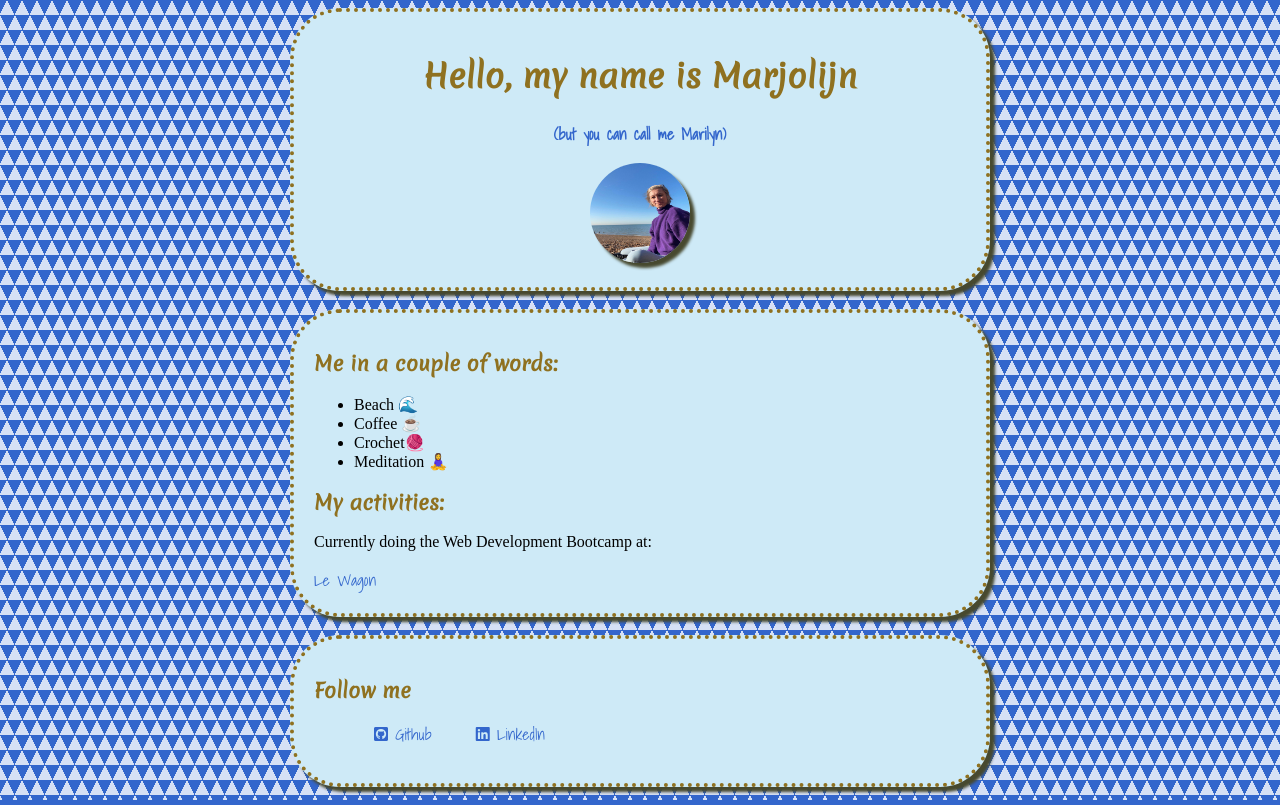
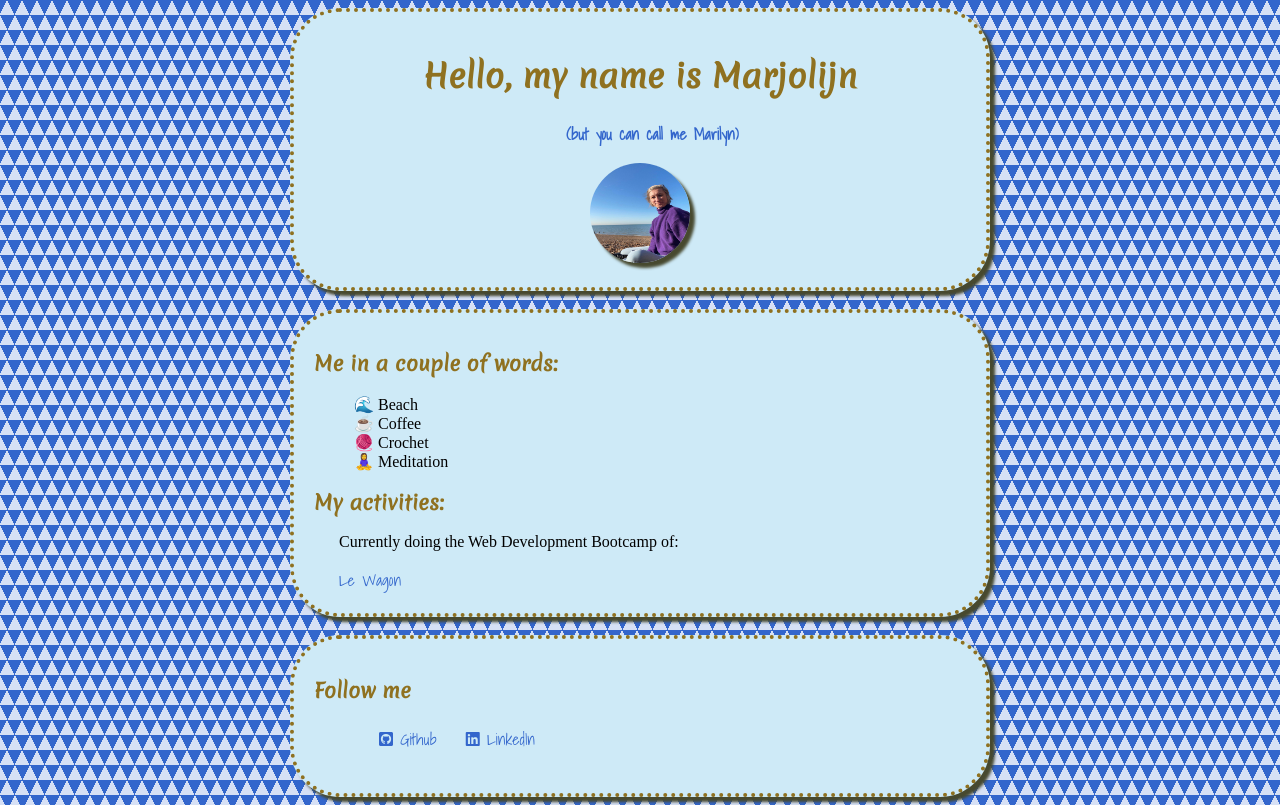
Before and after one commit to mrjln22/profile, a plain HTML site: page index.html in a window 1280 px wide. Drawn offline with Linux system fonts and the light colour scheme.

Commit message:
make my profile prettier

```diff
--- a/index.html
+++ b/index.html
@@ -29,16 +29,16 @@
 
         <div class="card-white">
           <h2>Me in a couple of words:</h2>
-            <p><ul>
-              <li>Beach 🌊 </li>
-              <li>Coffee ☕</li>
-              <li>Crochet🧶</li>
-              <li>Meditation 🧘‍♀️</li>
+            <p><ul style="list-style: none;">
+              <li>🌊 Beach </li>
+              <li>☕ Coffee </li>
+              <li>🧶 Crochet </li>
+              <li>🧘‍♀️ Meditation </li>
             </ul>
             </p>
           <h2> My activities:</h2>
-            <p>Currently doing the Web Development Bootcamp at:</p>
-            <a href = "https://www.lewagon.com/">Le Wagon</a>
+            <p>Currently doing the Web Development Bootcamp of:</p>
+            <a href = "https://www.lewagon.com/" target="_blank">Le Wagon</a>
         </div>
       </br>
 
@@ -46,12 +46,12 @@
           <h2>Follow me</h2>
             <ul class="list-inline">
               <li>
-                <a href="https://github.com/mrjln22">
+                <a href="https://github.com/mrjln22"  target="_blank">
                 <i class="fab fa-github-square"></i> Github
                 </a>
               </li>
               <li>
-                <a href="https://www.linkedin.com/in/marjolijnvanderree/">
+                <a href="https://www.linkedin.com/in/marjolijnvanderree/"   target="_blank">
                 <i class="fab fa-linkedin"></i> LinkedIn
                 </a>
               </li>
--- a/style.css
+++ b/style.css
@@ -20,6 +20,7 @@ background-size: 15px 30px;
   border-radius: 50px;
   box-shadow: 5px 5px 3px rgb(71, 73, 47);
   padding: 20px;
+  text-align: left;
 }
 
 #circle_photo_shadowed {
@@ -35,7 +36,7 @@ h1 {
   text-align: center;
 }
 #introduction {
-  text-align: center
+  text-align: center;
 }
 
 #introduction p {
@@ -51,6 +52,9 @@ h2 {
   line-height: normal;
   font-family: 'Merienda', cursive;
 }
+p{
+  padding-left: 25px;
+}
 
 a {
   font-family: 'Shadows Into Light', cursive;
@@ -58,12 +62,15 @@ a {
   color: #36c;
   font-weight: 400;
   font-size: 16px;
-}
+  padding-left: 25px;
+  }
+
 a:hover {
   color: rgb(223, 65, 188);
 }
 
 .list-inline li{
   display: inline-block;
-  padding: 0px 20px;
-}
+  padding: 5px 0px;
+  padding-inline-start: 0px;
+  }
```
